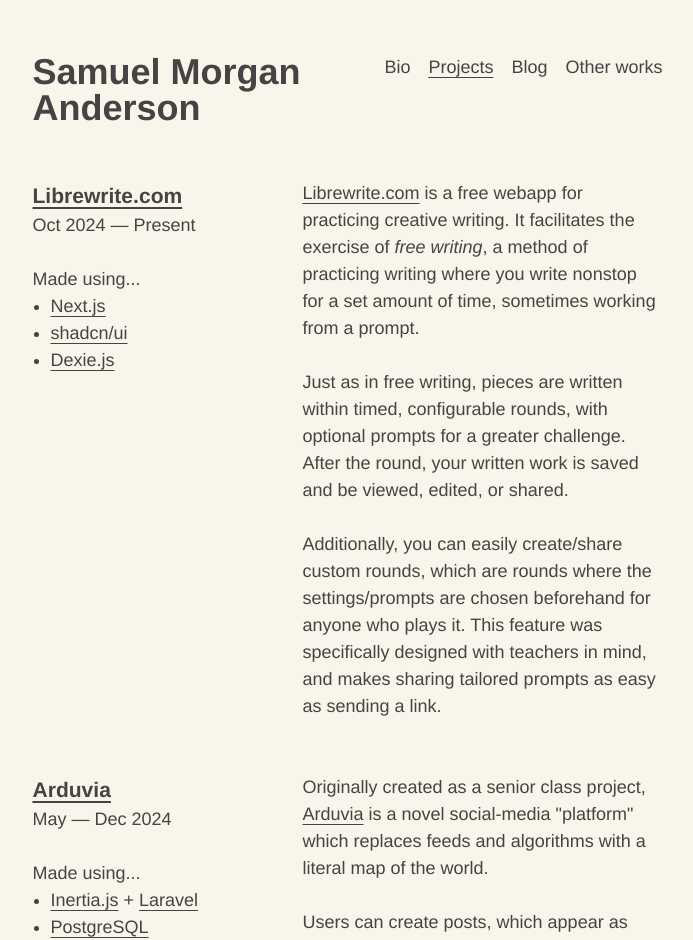
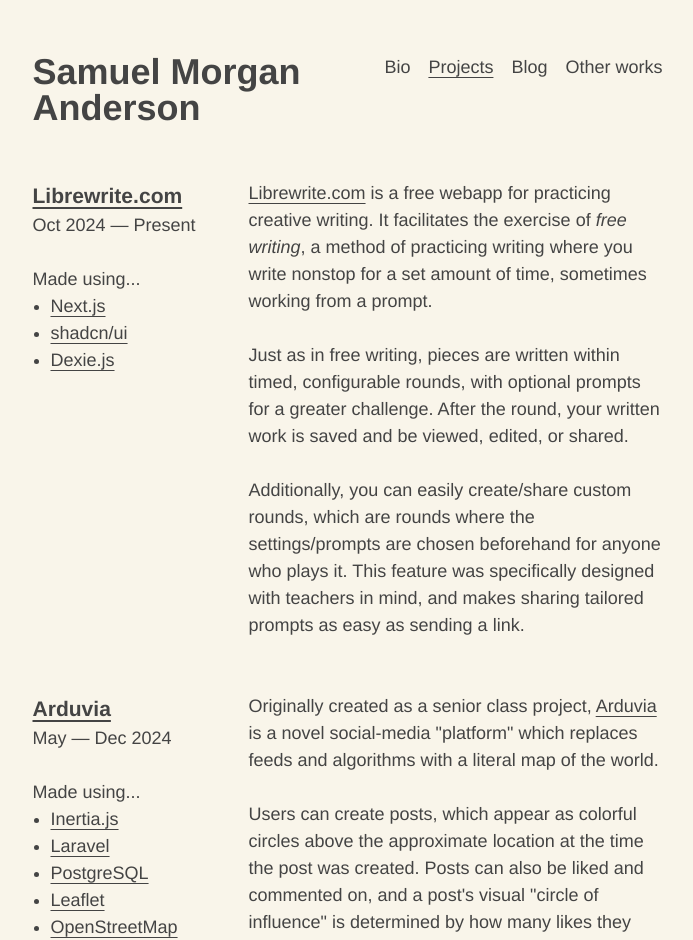
Before and after one commit to sama305/samueland.dev, a Next.js app: page /projects in a window 1280 px wide. Shown: the top 940 px of the page, without its empty margins (285-978 px from the left). Built offline with nearby package versions, Linux system fonts and the light colour scheme.

Commit message:
reduced space between project title and content

```diff
--- a/src/app/(site)/projects/page.tsx
+++ b/src/app/(site)/projects/page.tsx
@@ -37,9 +37,11 @@
           <div>
             <span>Made using...</span>
             <ul>
-              <li><a target="_blank" href="https://inertiajs.com">Inertia.js</a> + <a target="_blank" href="https://laravel.com">Laravel</a></li>
+              <li><a target="_blank" href="https://inertiajs.com">Inertia.js</a></li>
+              <li><a target="_blank" href="https://laravel.com">Laravel</a></li>
               <li><a target="_blank" href="https://www.postgresql.com">PostgreSQL</a></li>
-              <li><a target="_blank" href="https://leafletjs.com">Leaflet</a> + <a target="_blank" href="https://www.openstreetmap.com">OpenStreetMap</a></li>
+              <li><a target="_blank" href="https://leafletjs.com">Leaflet</a></li>
+              <li><a target="_blank" href="https://www.openstreetmap.com">OpenStreetMap</a></li>
             </ul>
           </div>
         </div>
--- a/src/app/globals.css
+++ b/src/app/globals.css
@@ -83,7 +83,7 @@
 }
 
 .projectEntry>div:first-child {
-  width: 13rem;
+  width: 10rem;
 }
 
 .projectEntry {
```
